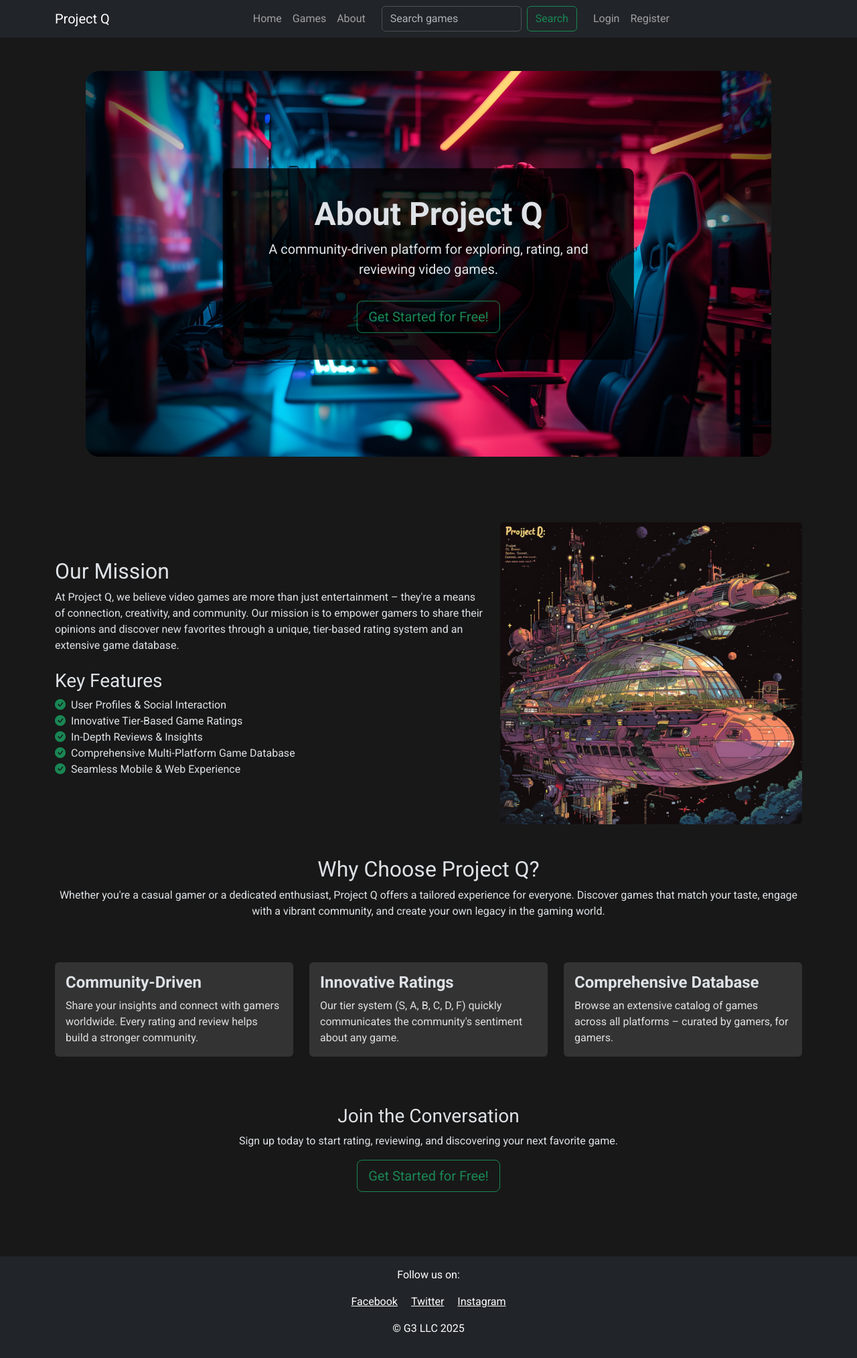
After one commit to Jfghanimah/project-q, a Django app: page /about/ in a window 1280 px wide. The commit adds this page. Shown: the whole page at 67% size. Run offline with Django 4.2, Linux system fonts and the light colour scheme.

Commit message:
basic about page and some visual updates

```diff
--- a/webapp/config/settings.py
+++ b/webapp/config/settings.py
@@ -140,3 +140,4 @@ AUTH_USER_MODEL = 'users.CustomUser'
 
 # Login Redirect Setting
 LOGIN_REDIRECT_URL = 'home'  # or 'profile'
+LOGOUT_REDIRECT_URL = '/'
--- a/webapp/core/static/slideshow.js
+++ b/webapp/core/static/slideshow.js
@@ -20,7 +20,7 @@ function changeImage() {
 
         // Fade in the new image
         container.style.opacity = 1;
-    }, 500); // Match this to the CSS transition duration
+    }, 800); // Match this to the CSS transition duration
 }
 
-setInterval(changeImage, 5000); // Change the image every 7 seconds
+setInterval(changeImage, 4500); // Change the image every 5 seconds
--- a/webapp/core/static/styles.css
+++ b/webapp/core/static/styles.css
@@ -1,16 +1,16 @@
 body {
     background-color: #181818;
-    color: #f0f0f0;
+    /*color: #f0f0f0;*/
 }
 
 .card {
-    background-color: #282828 !important; /* Force dark background */
+    background-color: #282828; /* Force dark background */
     border: none;
 }
 
 /* Ensure the card title remains white and bold */
 .card .card-title {
-    color: #ffffff;
+    /*color: #ffffff;*/
     font-weight: bold;
 }
 
--- /dev/null
+++ b/webapp/core/templates/about.html
@@ -0,0 +1,179 @@
+{% extends "base.html" %}
+{% load static %}
+
+{% block head %}
+<!-- Optionally include a Google Font for improved typography -->
+<link href="https://fonts.googleapis.com/css2?family=Roboto:wght@400;700&display=swap" rel="stylesheet">
+<style>
+    /* Custom inline styles to complement dark mode */
+    body {
+        font-family: 'Roboto', sans-serif;
+    }
+    /* Hero Section */
+    .hero-section {
+        position: relative;
+        display: flex;
+        justify-content: center;
+        align-items: center;
+        padding: 50px 0;
+    }
+
+    /* Centering the hero image and ensuring 16:9 aspect ratio */
+    .hero-image-container {
+        position: relative;
+        width: 80%; /* Constrains width so image is not stretched to screen edges */
+        max-width: 1200px;
+        aspect-ratio: 16 / 9; /* Ensures 16:9 ratio */
+        overflow: hidden;
+        border-radius: 20px; /* Rounded edges */
+    }
+
+    .hero-image {
+        width: 100%;
+        height: 100%;
+        object-fit: cover;
+    }
+
+    /* Faded edge circular effect */
+    .hero-gradient-overlay {
+        position: absolute;
+        inset: 0;
+        background: radial-gradient(circle, rgba(0, 0, 0, 0) 55%, rgba(0, 0, 0, 0.7) 100%);
+        pointer-events: none;
+    }
+
+    /* Stronger transparent card */
+    .hero-content {
+        position: absolute;
+        top: 50%;
+        left: 50%;
+        transform: translate(-50%, -50%);
+        z-index: 2;
+        background-color: rgba(0, 0, 0, 0.8); /* Increased opacity */
+        padding: 40px;
+        border-radius: 10px;
+        text-align: center;
+        width: 60%; /* Ensures content is well-contained */
+    }
+
+    .hero-content h1 {
+        font-size: 3rem;
+        font-weight: 700;
+    }
+
+    .hero-content p {
+        font-size: 1.25rem;
+    }
+
+  /* Feature card styling */
+    .feature-card {
+        background-color: #333; /* Dark default background */
+        transition: transform 0.3s, background-color 0.3s ease-in-out; /* Smooth transition */
+    }
+
+    /* Feature card hover effect - lifts and changes color */
+    .feature-card:hover {
+        transform: translateY(-15px);
+        background-color: #6d286d; /* Slightly lighter shade on hover */
+    }
+
+</style>
+{% endblock %}
+
+{% block content %}
+<!-- Hero Section -->
+<section class="hero-section">
+  <div class="hero-image-container">
+    <img src="{% static 'images/about2.jpg' %}" class="hero-image" alt="About Project Q">
+    <div class="hero-gradient-overlay"></div>
+    <div class="hero-content">
+      <h1 class="display-4">About Project Q</h1>
+      <p class="lead">A community-driven platform for exploring, rating, and reviewing video games.</p>
+      <a href="{% url 'register' %}" class="btn btn-outline-success btn-lg mt-3">Get Started for Free!</a>
+    </div>
+  </div>
+</section>
+
+
+<div class="container my-5">
+  <!-- Mission & Key Features Section -->
+  <div class="row align-items-center mb-5">
+    <div class="col-md-7">
+      <h2>Our Mission</h2>
+      <p>
+        At Project Q, we believe video games are more than just entertainment – they're a means of connection, creativity, and community.
+        Our mission is to empower gamers to share their opinions and discover new favorites through a unique, tier-based rating system
+        and an extensive game database.
+      </p>
+      <h3 class="mt-4">Key Features</h3>
+      <ul class="list-unstyled">
+        <li><i class="bi bi-check-circle-fill text-success me-2"></i>User Profiles &amp; Social Interaction</li>
+        <li><i class="bi bi-check-circle-fill text-success me-2"></i>Innovative Tier-Based Game Ratings</li>
+        <li><i class="bi bi-check-circle-fill text-success me-2"></i>In-Depth Reviews &amp; Insights</li>
+        <li><i class="bi bi-check-circle-fill text-success me-2"></i>Comprehensive Multi-Platform Game Database</li>
+        <li><i class="bi bi-check-circle-fill text-success me-2"></i>Seamless Mobile &amp; Web Experience</li>
+      </ul>
+    </div>
+    <div class="col-md-5">
+      <!-- Optionally, you can add an illustrative icon or image here if you want to reduce reliance on the hero image -->
+      <img src="{% static 'images/about.jpg' %}" class="img-fluid rounded" alt="Our Mission" >
+    </div>
+  </div>
+
+  <!-- Why Choose Us Section -->
+  <div class="row mb-5">
+    <div class="col">
+      <h2 class="text-center">Why Choose Project Q?</h2>
+      <p class="text-center">
+        Whether you're a casual gamer or a dedicated enthusiast, Project Q offers a tailored experience for everyone.
+        Discover games that match your taste, engage with a vibrant community, and create your own legacy in the gaming world.
+      </p>
+    </div>
+  </div>
+
+  <!-- Features Cards Section -->
+  <div class="row">
+    <div class="col-md-4">
+      <div class="card feature-card mb-4">
+        <div class="card-body">
+          <h4 class="card-title">Community-Driven</h4>
+          <p class="card-text">
+            Share your insights and connect with gamers worldwide. Every rating and review helps build a stronger community.
+          </p>
+        </div>
+      </div>
+    </div>
+    <div class="col-md-4">
+      <div class="card feature-card mb-4">
+        <div class="card-body">
+          <h4 class="card-title">Innovative Ratings</h4>
+          <p class="card-text">
+            Our tier system (S, A, B, C, D, F) quickly communicates the community's sentiment about any game.
+          </p>
+        </div>
+      </div>
+    </div>
+    <div class="col-md-4">
+      <div class="card feature-card mb-4">
+        <div class="card-body">
+          <h4 class="card-title">Comprehensive Database</h4>
+          <p class="card-text">
+            Browse an extensive catalog of games across all platforms – curated by gamers, for gamers.
+          </p>
+        </div>
+      </div>
+    </div>
+  </div>
+
+  <!-- Call-to-Action Section -->
+  <div class="row mt-5">
+    <div class="col text-center">
+      <h3>Join the Conversation</h3>
+      <p>
+        Sign up today to start rating, reviewing, and discovering your next favorite game.
+      </p>
+      <a href="{% url 'register' %}" class="btn btn-outline-success btn-lg">Get Started for Free!</a>
+    </div>
+  </div>
+</div>
+{% endblock %}
--- a/webapp/core/templates/base.html
+++ b/webapp/core/templates/base.html
@@ -1,18 +1,20 @@
 {% load static %}
 <!DOCTYPE html>
-<html lang="en">
+<html lang="en" data-bs-theme="dark">
 
 <head>
   <meta charset="UTF-8">
   <meta name="viewport" content="width=device-width, initial-scale=1.0">
   <!-- Using Bootstrap 5 from jsDelivr -->
   <link rel="stylesheet" href="https://cdn.jsdelivr.net/npm/bootstrap@5.3.3/dist/css/bootstrap.min.css">
+  <link rel="stylesheet" href="https://cdn.jsdelivr.net/npm/bootstrap-icons@1.10.5/font/bootstrap-icons.css">
   <link rel="stylesheet" href="{% static 'styles.css' %}">
   {% block head %}{% endblock %}
   <title>Project Q</title>
 </head>
 
-<body>
+<body class="d-flex flex-column min-vh-100">
+
   <nav class="navbar navbar-expand-lg navbar-dark bg-dark justify-content-center">
     <div class="container d-flex justify-content-center">
       <a class="navbar-brand" href="/">Project Q</a>
@@ -57,7 +59,10 @@
     </div>
   </nav>
 
-  {% block content %}{% endblock %}
+  <!-- Main content container -->
+  <main class="flex-fill">
+    {% block content %}{% endblock %}
+  </main>
 
   <footer class="bg-dark text-white text-center py-3 mt-5">
     <p>Follow us on:</p>
@@ -67,10 +72,10 @@
     <p class="mt-3">&copy; G3 LLC 2025</p>
   </footer>
 
+  {% block scripts %}{% endblock %}
   <script src="https://code.jquery.com/jquery-3.3.1.min.js"></script>
   <script src="https://cdn.jsdelivr.net/npm/bootstrap@5.3.3/dist/js/bootstrap.bundle.min.js"></script>
   <script src="{% static 'followToggle.js' %}"></script>
-  {% block scripts %}{% endblock %}
 </body>
 
 </html>
--- a/webapp/core/urls.py
+++ b/webapp/core/urls.py
@@ -4,5 +4,7 @@ from . import views
 urlpatterns = [
     path('home/', views.home, name='home'),
     path('main/', views.home, name='home'),
+    path('index/', views.home, name='home'),
     path('', views.home, name='home'),
+    path('about/', views.about, name='about'),
 ]
--- a/webapp/core/views.py
+++ b/webapp/core/views.py
@@ -4,3 +4,6 @@ from django.shortcuts import render
 
 def home(request):
     return render(request, 'home.html')
+
+def about(request):
+    return render(request, 'about.html')
--- a/webapp/users/templates/profile.html
+++ b/webapp/users/templates/profile.html
@@ -3,7 +3,6 @@
 
 {% block head %}
 <link rel="stylesheet" href="{% static 'user_styles.css' %}">
-
 {% endblock %}
 
 {% block content %}
```
Also changed, not shown: webapp/users/templates/login.html (+20 -3 lines), webapp/users/templates/register.html (+20 -3 lines), webapp/core/static/images/about.jpg (added), webapp/core/static/images/about2.jpg (added).
